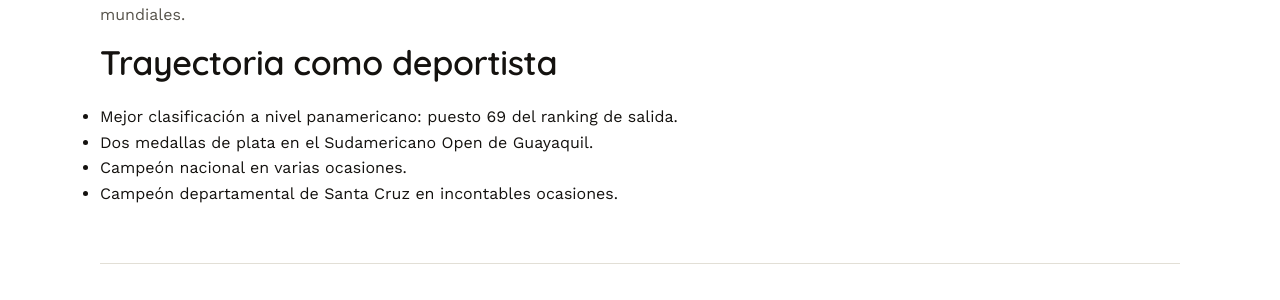
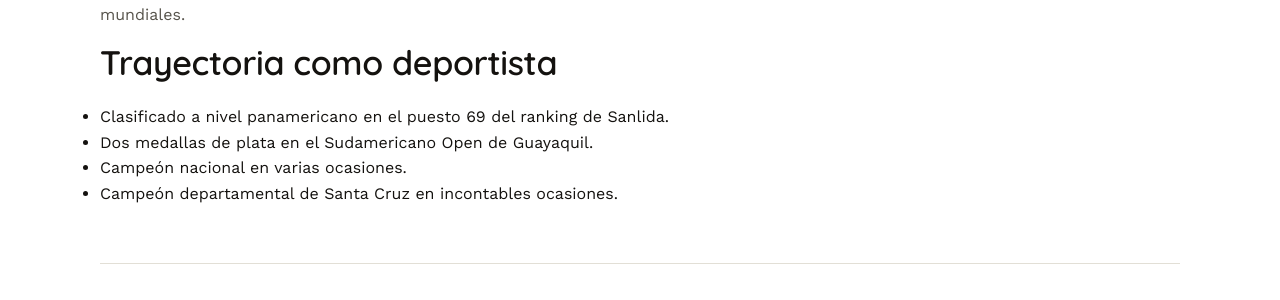
Before and after one commit to asosab/arbat_frontend, a Jekyll site: the page built from _instructores/alexander-mendoza.md, in a window 1280 px wide. Shown: the part 647-947 px from the top of the page. Built offline with Jekyll 4.4.1, drawn with Linux system fonts in a browser that asks for light colours.

Commit message:
Update alexander-mendoza.md

```diff
--- a/_instructores/alexander-mendoza.md
+++ b/_instructores/alexander-mendoza.md
@@ -7,7 +7,7 @@
 foto: "/assets/images/Alexander_Mendoza/am_perfil.png"
 image: "/assets/images/Alexander_Mendoza/am_perfil.png"
 description: "Alexander lleva 10 años en el deporte de tiro con arco, 9 de ellos representando a Bolivia en campeonatos internacionales: continentales, panamericanos y mundiales."
-resumen: "Su mejor clasificación a nivel panamericano fue el puesto 69 del ranking de salida, con dos medallas de plata en el Sudamericano Open de Guayaquil. Es campeón nacional en varias ocasiones y campeón departamental de Santa Cruz de forma reiterada."
+resumen: "Clasificado a nivel panamericano en el puesto 69 del ranking de Sanlida, con dos medallas de plata en el Sudamericano Open de Guayaquil. Es campeón nacional en varias ocasiones y campeón departamental de Santa Cruz de forma reiterada."
 ---
 
 ## Perfil
@@ -16,7 +16,7 @@
 
 ## Trayectoria como deportista
 
-* Mejor clasificación a nivel panamericano: puesto 69 del ranking de salida.
+* Clasificado a nivel panamericano en el puesto 69 del ranking de Sanlida.
 * Dos medallas de plata en el Sudamericano Open de Guayaquil.
 * Campeón nacional en varias ocasiones.
 * Campeón departamental de Santa Cruz en incontables ocasiones.
```
